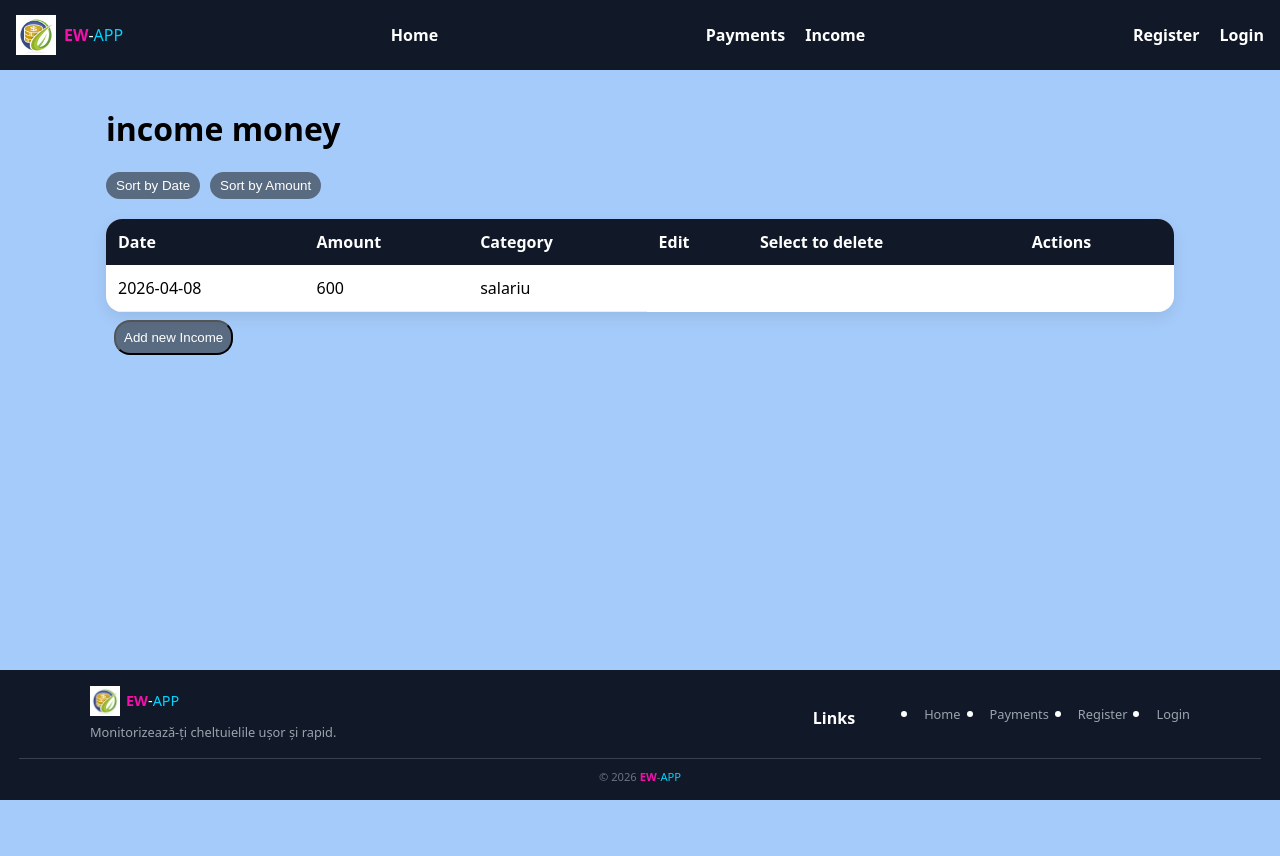
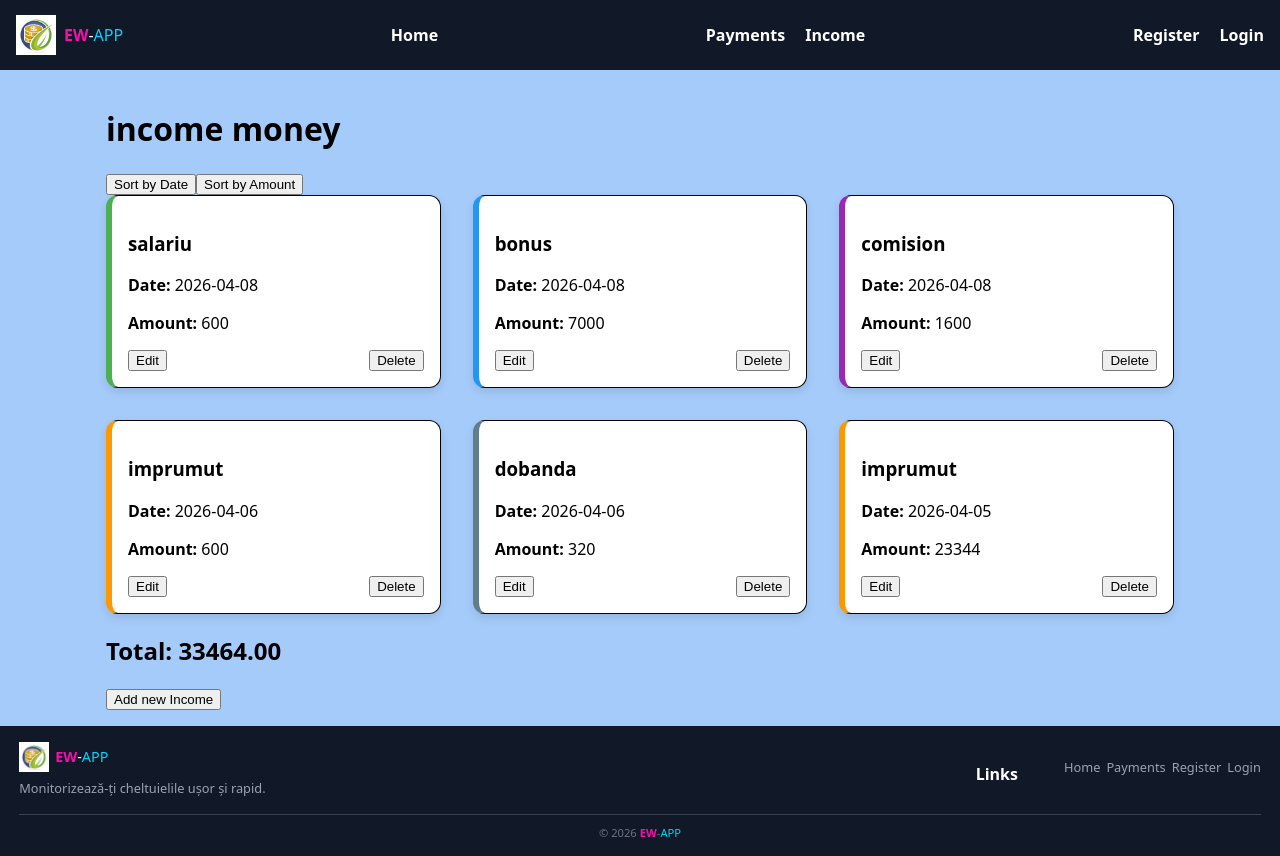
Before and after one commit to Ovidiu-Martalogu/ew-app, a React (Vite) app: page /income in a window 1280 px wide. Before the commit the page ends 800 px from the top, so only its background shows below. Built offline with nearby package versions, Linux system fonts and the light colour scheme; data requests are answered from the project's data file.

Commit message:
Income with cards

```diff
--- a/db.json
+++ b/db.json
@@ -68,17 +68,58 @@
       "category": "Kaufland",
       "deleted": false,
       "id": 6
+    },
+    {
+      "date": "2026-04-08",
+      "amount": "900",
+      "category": "Kaufland",
+      "deleted": false,
+      "id": 6
+    },
+    {
+      "date": "2026-04-08",
+      "amount": "620",
+      "category": "Kaufland",
+      "deleted": false,
+      "id": 6
+    },
+    {
+      "date": "2026-04-08",
+      "amount": "120",
+      "category": "Lidl",
+      "deleted": false,
+      "id": 6
+    },
+    {
+      "date": "2026-04-08",
+      "amount": "600",
+      "category": "rate",
+      "deleted": false,
+      "id": 6
+    },
+    {
+      "date": "2026-04-08",
+      "amount": "600",
+      "category": "aparat",
+      "deleted": false,
+      "id": 6
+    },
+    {
+      "date": "2026-04-08",
+      "amount": "70",
+      "category": "farmacie",
+      "deleted": false,
+      "id": 6
+    },
+    {
+      "date": "2026-04-08",
+      "amount": "30",
+      "category": "cafea",
+      "deleted": false,
+      "id": 6
     }
   ],
-  "users": [
-    {
-      "email": "qvidiu123456@gmail.com",
-      "password": "$2a$10$0/G22pKfgUz8FE2JhN31HuGgm/q8s8Cq5YuCZbUHRED/q/21a1D3O",
-      "firstName": "Natalia",
-      "lastName": "Maria",
-      "id": 1
-    }
-  ],
+  "users": [],
   "expenses": [],
   "login": [],
   "income": [
@@ -87,6 +128,39 @@
       "date": "2026-04-08",
       "amount": "600",
       "category": "salariu"
+    },
+    {
+      "id": 2,
+      "date": "2026-04-08",
+      "amount": "7000",
+      "category": "bonus"
+    },
+    {
+      "id": 1,
+      "date": "2026-04-08",
+      "amount": "1600",
+      "category": "comision"
+    },
+    {
+      "date": "2026-04-06",
+      "amount": "600",
+      "category": "imprumut",
+      "deleted": false,
+      "id": 3
+    },
+    {
+      "date": "2026-04-06",
+      "amount": "320",
+      "category": "dobanda",
+      "deleted": false,
+      "id": 4
+    },
+    {
+      "date": "2026-04-05",
+      "amount": "23344",
+      "category": "imprumut",
+      "deleted": false,
+      "id": 5
     }
   ]
 }
--- a/src/components/Footer/Footer.module.css
+++ b/src/components/Footer/Footer.module.css
@@ -10,7 +10,6 @@
     align-items: flex-start;
     gap: 1.5rem;
     flex-wrap: wrap;
-    max-width: 1100px;
     margin: 0 auto;
 }
 
--- a/src/components/Footer/Footer.tsx
+++ b/src/components/Footer/Footer.tsx
@@ -26,37 +26,20 @@ export function Footer() {
                 <div className={styles.links}>
                     <h4>Links</h4>
                     <menu className={`${styles.links} ${open ? styles.show : ""}`}>
-
-                        <li>
                         <NavLink to="/" onClick={() => setOpen(false)}>
                             Home
                         </NavLink>
-                        </li>
-                        <li>
                         <NavLink to="/payments" onClick={() => setOpen(false)}>
                             Payments
                         </NavLink>
-                        </li>
-                        <li>
                         <NavLink to="/register" onClick={() => setOpen(false)}>
                             Register
                         </NavLink>
-                        </li>
-                        <li>
                         <NavLink to="/login" onClick={() => setOpen(false)}>
                             Login
                         </NavLink>
-                        </li>
                     </menu>
                 </div>
-
-                {/* <div className={styles.links}>
-                    <h4>Support</h4>
-                    <a href="#">Help</a>
-                    <a href="#">Contact</a>
-                    <a href="#">FAQ</a>
-                </div> */}
-
             </div>
 
             <div className={styles.bottom}>
--- a/src/features/Income/Income.module.css
+++ b/src/features/Income/Income.module.css
@@ -1,75 +1,24 @@
-.form {
-    display: flex;
-    flex-direction: column;
-    flex-wrap: wrap;
-    align-content: center;
-    justify-content: center;
-    align-items: flex-start;
-    margin-bottom: 0.5rem;
-}
-
-.input {
-    display: flex;
-
-    margin-bottom: 0.5rem;
-}
-
-.sortBar {
-    display: flex;
-    gap: 10px;
-    margin-bottom: 10px;
-}
-
-.sortBar button {
-    padding: 6px 10px;
-    border: none;
-    border-radius: 1rem;
-    cursor: pointer;
-    background: #111827;
-    color: white;
-    background-color: rgba(27, 27, 28, 0.54);
-}
-
-.addIncomeButton {
-    background-color: rgba(27, 27, 28, 0.54);
-    padding: 0.5rem;
-    margin: 0.5rem;
-    color: white;
-    border-radius: 1rem;
-}
-
-.addIncomeButton:hover {
-    background-color: #1e3a8a;
+.cardContainer {
+  display: grid;
+  grid-template-columns: repeat(auto-fill, minmax(250px, 1fr));
+  gap: 2rem;
 
 }
 
-
-.tableContainer {
-    width: 100%;
-    margin-top: 20px;
-    background: white;
-    border-radius: 16px;
-    overflow: hidden;
-    box-shadow: 0 6px 16px rgba(0, 0, 0, 0.08);
+.card {
+  background: white;
+  border-radius: 12px;
+  padding: 16px;
+  box-shadow: 0 4px 10px rgba(0,0,0,0.1);
+   border: 1px solid black;
 }
 
-.table {
-    width: 100%;
-    border-collapse: collapse;
+.cardTitle {
+  margin-bottom: 10px;
 }
 
-.table th {
-    background: #111827;
-    color: white;
-    padding: 12px;
-    text-align: left;
+.cardActions {
+  display: flex;
+  justify-content: space-between;
+  margin-top: 10px;
 }
-
-.table td {
-    padding: 12px;
-    border-bottom: 1px solid #eee;
-}
-
-.table tr:hover {
-    background: #f9fafb;
-}
--- a/src/features/Income/Income.tsx
+++ b/src/features/Income/Income.tsx
@@ -34,54 +34,108 @@ export function Income() {
             alert("Please fill all the rouds");
             return;
         }
+
+        const newIncome = await fetch(apiUrl, {
+            method: "POST",
+            headers: {
+                "Content-Type": "application/json",
+            },
+            body: JSON.stringify({ date, amount, category, deleted: false }),
+        }).then((response) => response.json());
+
+        setAddIncome([...(income ?? []), newIncome]);
+    }
+    const sortedIncome = [...(income ?? [])].sort((a, b) => {
+        if (!sortField) return 0;
+
+        let result = 0;
+
+        if (sortField === "amount") {
+            result = Number(a.amount) - Number(b.amount);
         }
 
+        if (sortField === "date") {
+            result =
+                new Date(a.date).getTime() - new Date(b.date).getTime();
+        }
+
+        return sortChoice === "descending" ? -result : result;
+    });
+    const total = sortedIncome.reduce((sum, p) => {
+        return sum + Number(p.amount);
+    }, 0);
+
+    const getCategoryColor = (category:string) => {
+        const colors = {
+            salariu: "#4CAF50",
+            bonus: "#2196F3",
+            comision: "#9C27B0",
+            imprumut: "#FF9800",
+        };
+
+        return colors[category?.toLowerCase()] || "#607D8B";
+    };
+
+
     return (
+
             <>
                 <h1>income money</h1>
+
                 <div className={styles.sortBar}>
                     <button onClick={() => setSortField("date")}>Sort by Date</button>
                     <button onClick={() => setSortField("amount")}>Sort by Amount</button>
                 </div>
 
-            <div className={styles.tableContainer}>
-                <table className={styles.table}>
-                    <thead>
-                        <tr>
-                            <th>Date</th>
-                            <th>Amount</th>
-                            <th>Category</th>
-                            <th>Edit</th>
-                            <th>Select to delete</th>
-                            <th>Actions</th>
-                        </tr>
-                    </thead>
-                    <tbody>
+                <div className={styles.cardContainer}>
                     {income?.map((key) => (
-                            <tr key={key.id}>
-                                <td>{key.date}</td>
-                                <td>{key.amount}</td>
-                                <td>{key.category}</td>
-                            </tr>
+                        <div
+                            key={key.id}
+                            className={styles.card}
+                            style={{
+                                borderLeft: `6px solid ${getCategoryColor(key.category)}`,
+                            }}
+                        >
+                            <h3>{key.category}</h3>
+
+                            <p>
+                                <strong>Date:</strong> {key.date}
+                            </p>
+
+                            <p>
+                                <strong>Amount:</strong> {key.amount}
+                            </p>
+
+                            <div className={styles.cardActions}>
+                                <button onClick={() => handleEdit(key)}>Edit</button>
+                                <button onClick={() => handleDelete(key.id)}>Delete</button>
+                            </div>
+                        </div>
                     ))}
-                    </tbody>
-
-                </table>
                 </div>
 
+                <div>
+                    <h2>Total: {total.toFixed(2)}</h2>
+                </div>
 
                 {/* FORM */}
                 {addIncome && (
                     <form onSubmit={addIncomeToDB} className={styles.form}>
-                    <label id="date">Select the date:
-                        <input type="date" id="date" name="date" className={styles.input} />
+                        <label>
+                            Select the date:
+                            <input type="date" name="date" className={styles.input} />
                         </label>
-                    <label id="amount"> Insert the amount:
+
+                        <label>
+                            Insert the amount:
                             <input type="text" name="amount" className={styles.input} />
                         </label>
-                    <label id="category"> Insert the category:
+
+                        <label>
+                            Insert the category:
                             <input name="category" className={styles.input} />
                         </label>
+
                         <button type="submit" className={styles.button}>
                             Add Income
                         </button>
@@ -92,6 +146,8 @@ export function Income() {
                     {addIncome ? "Back" : "Add new Income"}
                 </button>
             </>
+
+
     )
 
 }
--- a/src/features/Income/types.ts
+++ b/src/features/Income/types.ts
@@ -2,6 +2,8 @@ export type Income = {
     id: number;
     date: string;
     amount: number;
-    category:string;
-    deleted:boolean
+    category: string;
+    deleted: boolean
 }
+
+export type SortChoice = "ascending" | "descending";
```
Lines whose indentation alone changed are shown as unchanged.
